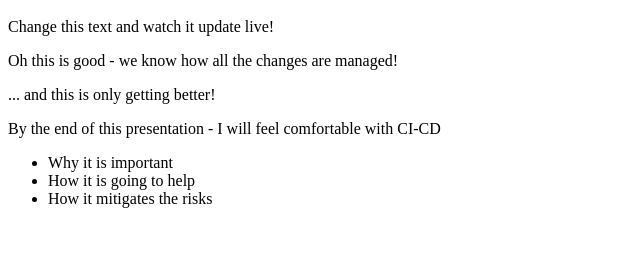
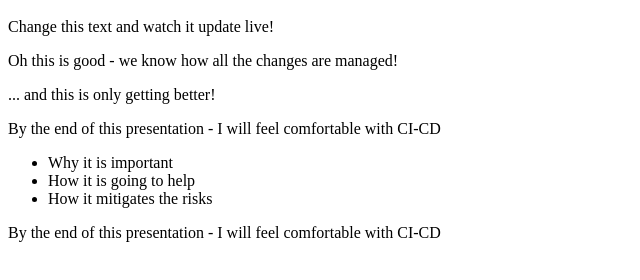
Before and after one commit to goofyrao/try_git, a plain HTML site: page index.html in a window 1280 px wide. Shown: the part 48-328 px from the top of the page, without its empty margins (0-640 px from the left). Drawn offline with Linux system fonts and the light colour scheme.

Commit message:
Update index.html

```diff
--- a/index.html
+++ b/index.html
@@ -10,5 +10,6 @@
       <li>How it is going to help</li>
       <li>How it mitigates the risks</li>
     </ul>
+   <p>By the end of this presentation - I will feel comfortable with CI-CD</p>
 </body>
 </html>
```
